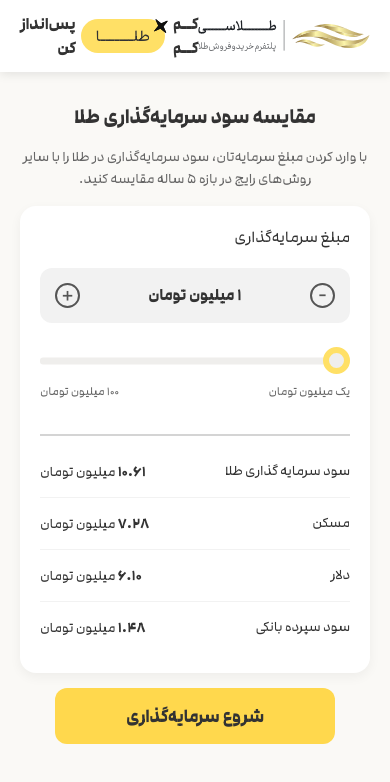
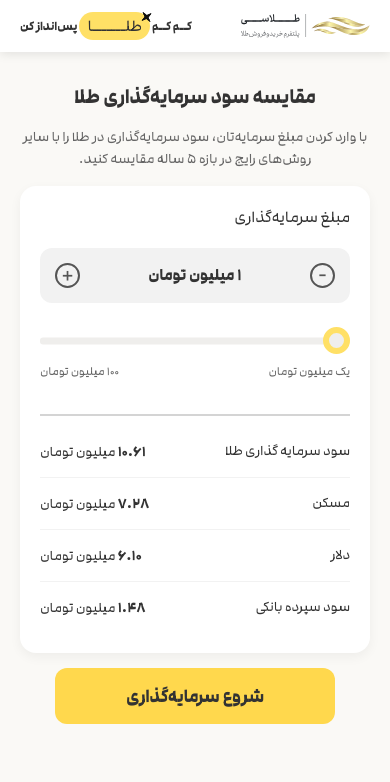
Before and after one commit to AshkanHM/Talasea_Banner, a plain HTML site: page index.html in a window 390 px wide. Drawn offline with Linux system fonts and the light colour scheme.

Commit message:
Fix The Tag line responsivness.html

```diff
--- a/index.html
+++ b/index.html
@@ -89,6 +89,45 @@
     width: 14px;
     height: 14px;
     transform: translate(20%, 00%);
+}
+
+@media (max-width: 420px) {
+    .tagline-text {
+        font-size: 12px;
+    }
+
+    .gold-highlight {
+        padding: 3px 8px;
+        margin-right: 2px;
+        margin-left: 2px;
+        border-radius: 15px;
+    }
+
+    .star-icon {
+        width: 10px;
+        height: 10px;
+        transform: translate(15%, 0%);
+    }
+
+    .logo {
+        height: 24px; /* Make the logo smaller too */
+    }
+}
+
+@media (max-width: 360px) {
+    .tagline-text {
+        font-size: 11px;
+    }
+
+    .gold-highlight {
+        padding: 2px 6px;
+        margin-right: 1px;
+        margin-left: 1px;
+    }
+
+    .header-content {
+        padding: 0 10px; /* Reduce horizontal padding */
+    }
 }
 
 /* For responsive design similar to the provided code */
```
